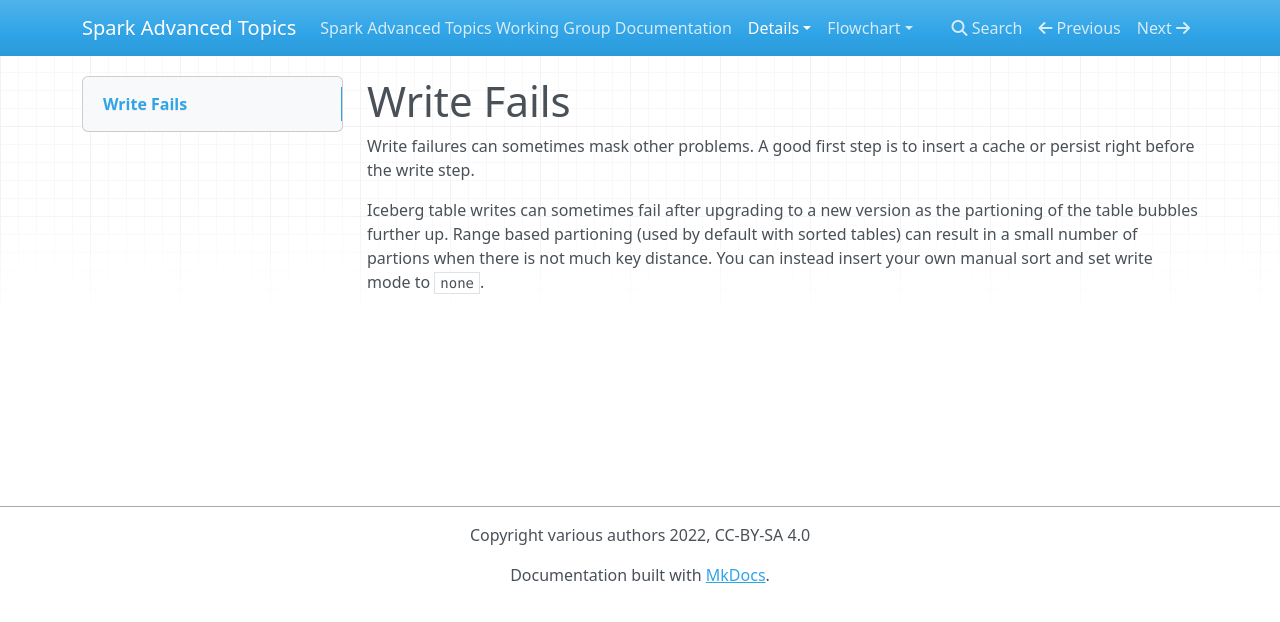
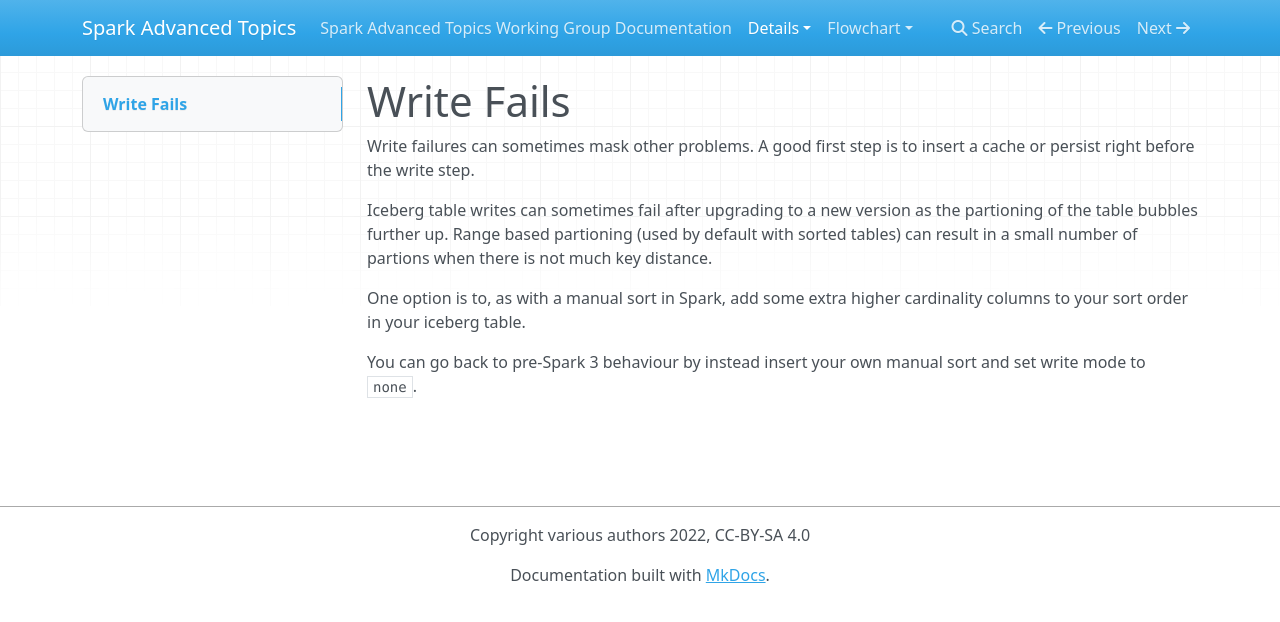
Before and after one commit to holdenk/spark-flowchart, an MkDocs documentation site: the page built from docs/details/write-fails.md, in a window 1280 px wide. Shown: the top 622 px of the page. Built offline with MkDocs 1.6.1, drawn with Linux system fonts in a browser that asks for light colours; nearby versions of some CDN libraries.

Commit message:
Rework advice a little bit for icebreg thing.

```diff
--- a/docs/details/write-fails.md
+++ b/docs/details/write-fails.md
@@ -3,4 +3,10 @@
 Write failures can sometimes mask other problems. A good first step is to insert a cache or persist right before the write step.
 
 
-Iceberg table writes can sometimes fail after upgrading to a new version as the partioning of the table bubbles further up. Range based partioning (used by default with sorted tables) can result in a small number of partions when there is not much key distance. You can instead insert your own manual sort and set write mode to `none`.
+Iceberg table writes can sometimes fail after upgrading to a new version as the partioning of the table bubbles further up. Range based partioning (used by default with sorted tables) can result in a small number of partions when there is not much key distance.
+
+
+One option is to, as with a manual sort in Spark, add some extra higher cardinality columns to your sort order in your iceberg table.
+
+
+You can go back to pre-Spark 3 behaviour by instead insert your own manual sort and set write mode to `none`.
```
